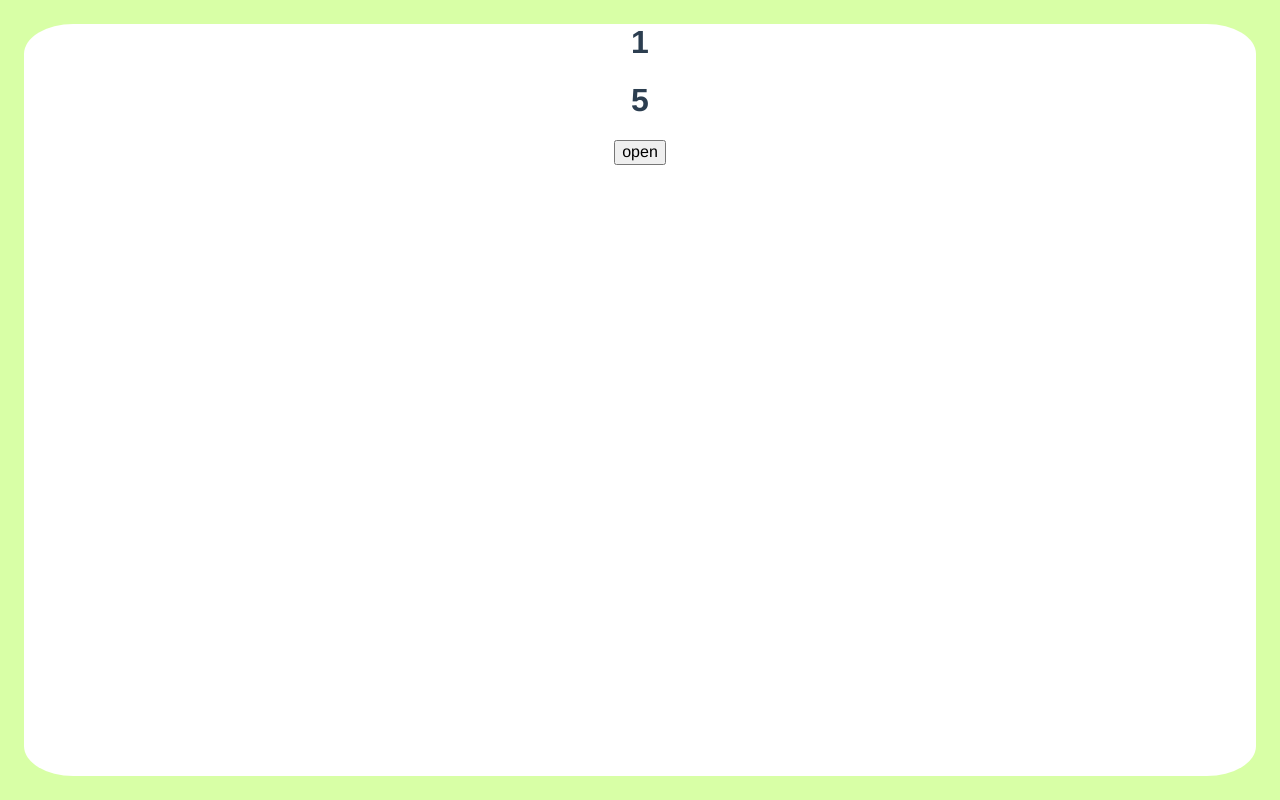
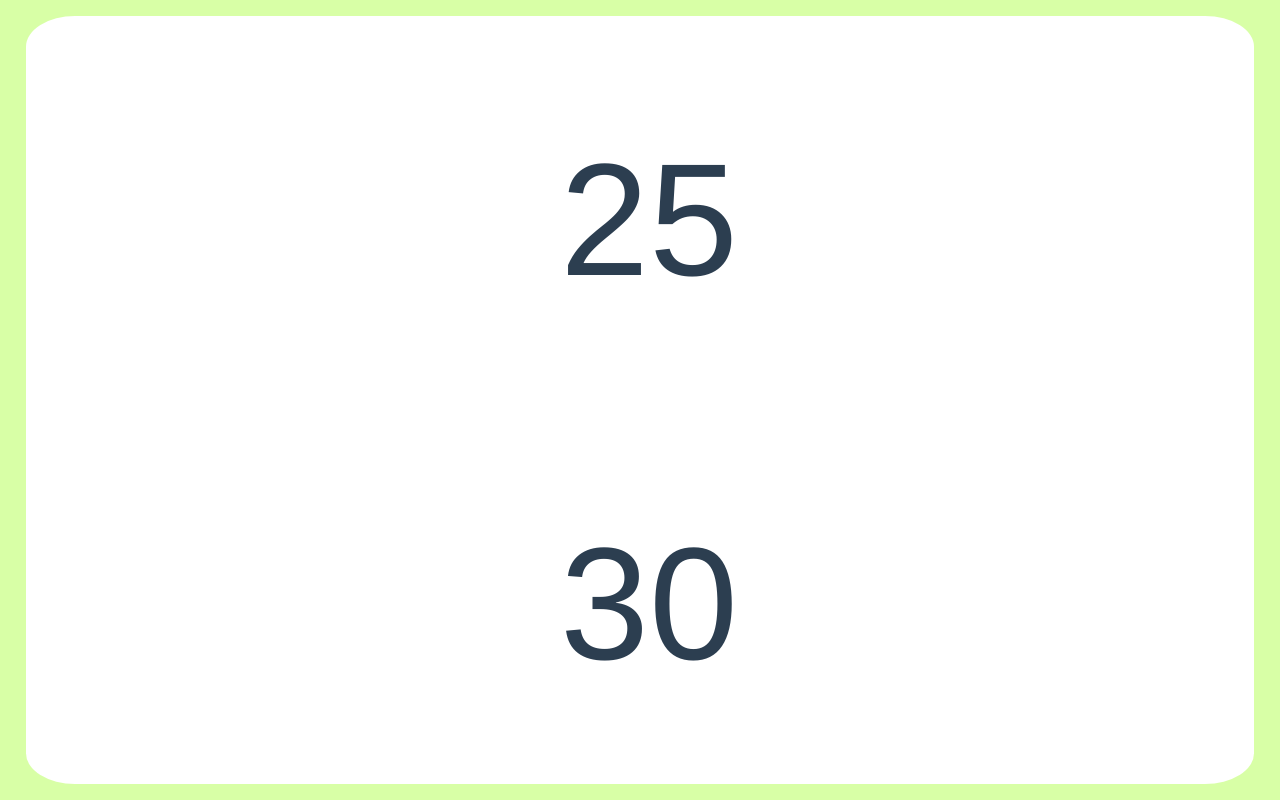
Before and after one commit to magic441/molky_vue, a Vue app: page / in a window 1280 px wide. Built offline with nearby package versions, Linux system fonts and the light colour scheme.

Commit message:
8/17対応分

```diff
--- a/src/App.vue
+++ b/src/App.vue
@@ -1,44 +1,37 @@
 <template>
   <div id="app">
     <div id="main">
-      <Number :number="score_1p"/>
-      <Number :number="score_2p"/>
-      <button v-on:click="openModal">open</button>
-    </div>
-    <div id="overlay" v-show="showContent" v-on:click.self="closeModal">
-      <div id="content">
-        <p>これがモーダルウィンドウです。</p>
-        <p><button v-on:click="increase">++</button></p>
-      </div>
+      <DispNumber :number="score_1p" @changeCalcModal="changeCalcModal($event)"/>
+      <DispNumber :number="score_2p" @changeCalcModal="changeCalcModal($event)"/>
+      <CalcModal :showContent="showContent" @changeCalcModal="changeCalcModal($event)"/>
     </div>
   </div>
 </template>
 
 <script>
 import HelloWorld from './components/HelloWorld.vue'
-import Number from './components/Number.vue'
+import DispNumber from './components/DispNumber.vue'
+import CalcModal from './components/CalcModal.vue'
 
 import 'normalize.css'
 
 export default {
   name: 'App',
   components: {
-    Number,
-    HelloWorld
+    DispNumber,
+    HelloWorld,
+    CalcModal
   },
   data(){
     return {
-      score_1p: 1,
-      score_2p: 5,
+      score_1p: 25,
+      score_2p: 30,
       showContent: false
     }
   },
   methods:{
-    openModal: function(){
-      this.showContent = true
-    },
-    closeModal: function(){
-      this.showContent = false
+    changeCalcModal: function(state){
+      this.showContent = state
     },
     increase: function(){
       this.score_1p += 1
@@ -61,36 +54,13 @@ export default {
 }
 
 #main {
-  height: 94vh;
+  height: 96%;
   background: white;
-  margin: 3vmin;
+  top: 2%;
+  margin-left: 2%;
+  margin-right: 2%;
   position: relative;
   border-radius: 4%;
 }
 
-#overlay{
-  /*　要素を重ねた時の順番　*/
-  z-index:1;
-
-  /*　画面全体を覆う設定　*/
-  position:fixed;
-  top:0;
-  left:0;
-  width:100%;
-  height:100%;
-  background-color:rgba(0,0,0,0.5);
-
-  /*　画面の中央に要素を表示させる設定　*/
-  display: flex;
-  align-items: center;
-  justify-content: center;
-
-}
-
-#content{
-  z-index:2;
-  width:50%;
-  padding: 1em;
-  background:#fff;
-}
 </style>
--- a/src/components/CalcModal.vue
+++ b/src/components/CalcModal.vue
@@ -1,18 +1,64 @@
 <template>
-  <div class="number">
-    <h1>{{ number }}</h1>
+  <div id="overlay" v-show="showContent" v-on:click.self="closeModal">
+    <div id="content">
+      <p id="test">これがモーダルウィンドウです。</p>
+      <p><button>++</button></p>
+    </div>
   </div>
 </template>
 
 <script>
 export default {
-  name: 'Number',
+  name: 'CalcModal',
   props: {
-    number: String
+    showContent: Boolean
+  },
+  methods: {
+    closeModal(){
+      this.$emit('changeCalcModal', false);
+    }
   }
 }
 </script>
 
 <!-- Add "scoped" attribute to limit CSS to this component only -->
 <style scoped>
+#overlay{
+  /*　要素を重ねた時の順番　*/
+  z-index:1;
+
+  /*　画面全体を覆う設定　*/
+  position:fixed;
+  top:0;
+  left:0;
+  width:100%;
+  height:100%;
+  background-color:rgba(0,0,0,0.5);
+
+  /*　画面の中央に要素を表示させる設定　*/
+  display: flex;
+  align-items: center;
+  justify-content: center;
+
+}
+#content{
+  height: 80%;
+  width: 80%;
+  background: white;
+  position: relative;
+  border-radius: 4%;
+  background:#fff;
+  /*opacity: 0.8%;*/
+  position: relative;
+}
+#test{
+  position: absolute;
+  transform:rotate(90deg);
+  top:0;
+  height:100%;
+  width:50%;
+  margin:0;
+
+
+}
 </style>
--- /dev/null
+++ b/src/components/DispNumber.vue
@@ -0,0 +1,40 @@
+<template>
+  <div class="number">
+    <span v-on:click="openModal">{{ number }}</span>
+  </div>
+</template>
+
+<script>
+export default {
+  name: 'Number',
+  props: {
+    number: Number
+  },
+  methods: {
+    openModal(){
+      this.$emit('changeCalcModal', true);
+    }
+  }
+
+}
+</script>
+
+<!-- Add "scoped" attribute to limit CSS to this component only -->
+<style scoped>
+.number{
+  position: relative;
+  height: 50%;
+}
+span{
+  position: absolute;
+  top: 0;
+  right: 0;
+  bottom: 0;
+  left: 0;
+  margin: auto;
+  width: 20vh;
+  height: 20vh;
+  font-size:20vh;
+  /* transform:rotate(90deg); */
+}
+</style>
--- a/src/components/Number.vue
+++ /dev/null
@@ -1,18 +0,0 @@
-<template>
-  <div class="number">
-    <h1>{{ number }}</h1>
-  </div>
-</template>
-
-<script>
-export default {
-  name: 'Number',
-  props: {
-    number: Number
-  }
-}
-</script>
-
-<!-- Add "scoped" attribute to limit CSS to this component only -->
-<style scoped>
-</style>
```
Also changed, not shown: 1 other file (tests, documents, lock files or other folders).
